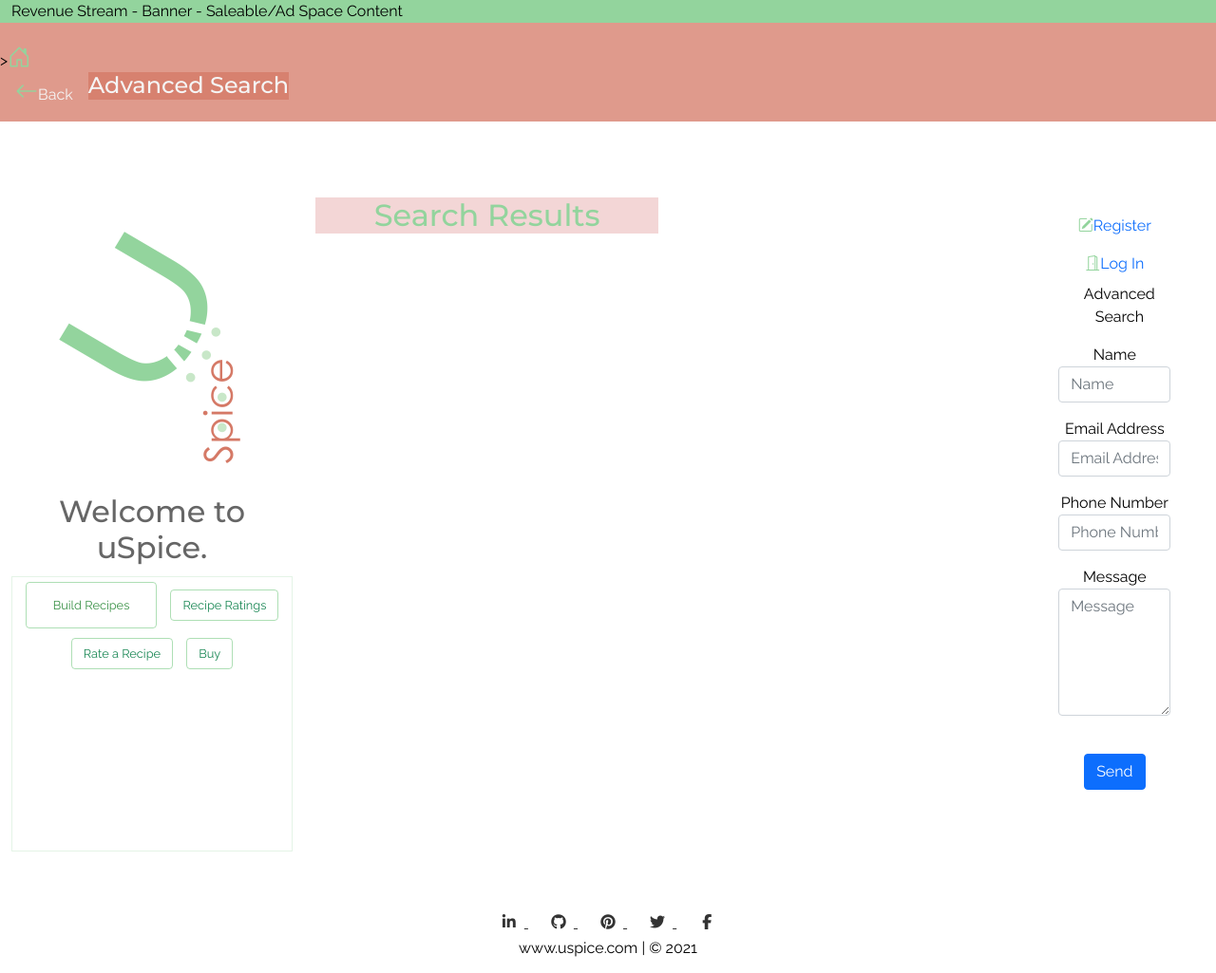
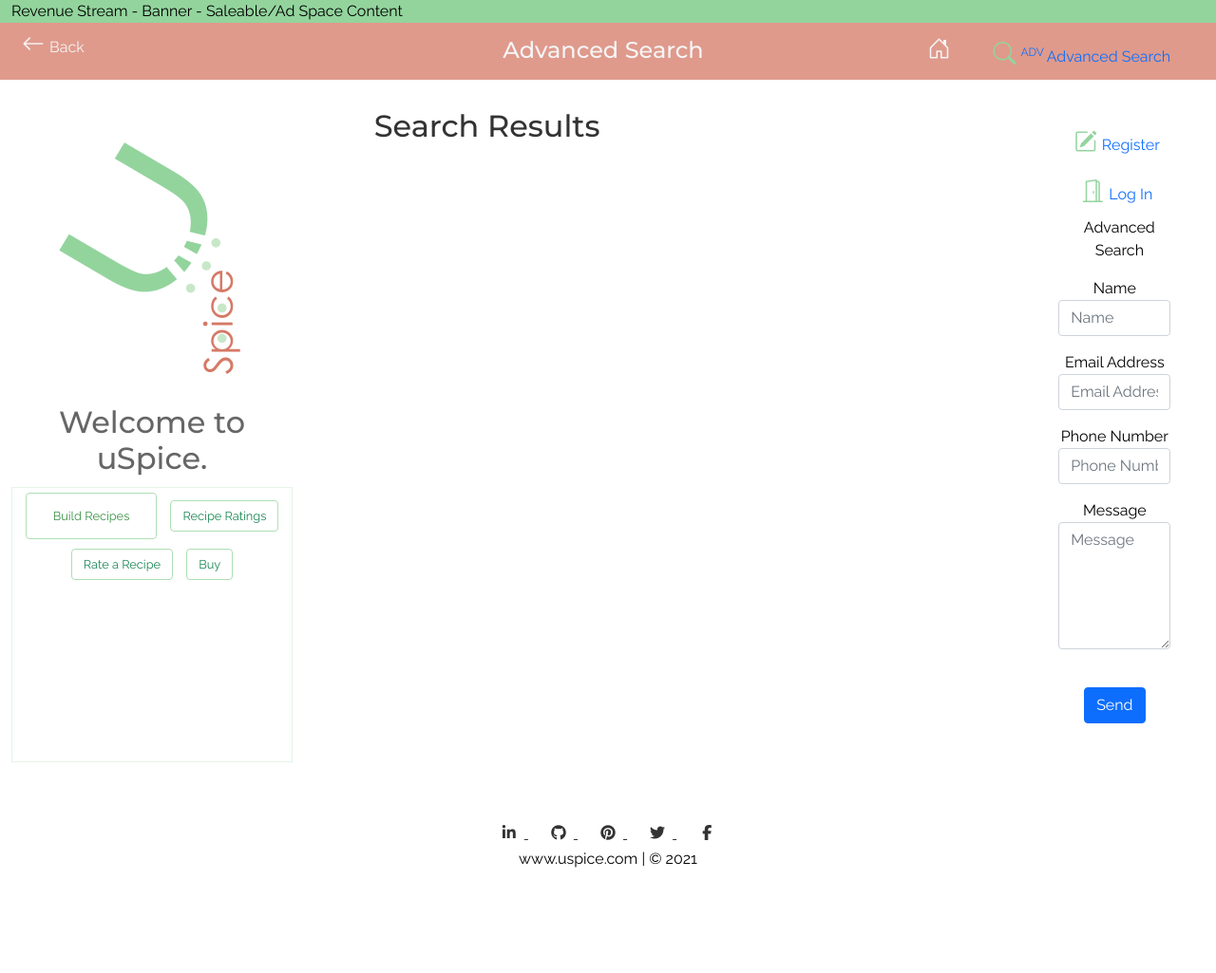
Before and after one commit to GeorgeLychock/MS3-Project-Python-uSpice, a Flask app: page /search in a window 1280 px wide. Shown: the whole page at 95% size. After the commit the page ends 914 px from the top, so only its background shows below. Run offline with Flask 2, Linux system fonts and the light colour scheme; some libraries are stand-ins or nearby versions.

Commit message:
styles: Updated MU and CSS for the top banners, header, and content areas

```diff
--- a/static/css/style.css
+++ b/static/css/style.css
@@ -63,6 +63,7 @@ button:focus {
 
 .nav-link i {
   font-size: 1rem;
+  margin: 0 5px;
 }
 
 .form-check label {
@@ -95,7 +96,7 @@ p {
 .us-i-color-02 {color: whitesmoke;}
 .us-h1-color-01 {color: #666;}
 .us-h1-color-02 {color: whitesmoke;}
-.us-h2-color-01 {color: #93d49d;}
+.us-h2-color-01 {color: #333;}
 .us-btn-color-01 {color: rgba(147, 212, 157, .25);}
 .us-btn-color-02 {color: whitesmoke;}
 
@@ -115,9 +116,18 @@ p {
 }
 
 /* Banners */
+.us-banner-container {
+  min-height: 60px;
+  padding: 5px 10px;
+}
+
 .us-index-banner {
   padding: 5px 10px 0 5px;
   font-size: .75rem;
+}
+
+.us-banner-top  {
+  padding: 15px 0 3px 0;
 }
 
 .us-banner-top-rev {
@@ -125,16 +135,12 @@ p {
   background-color: #93d49d;
 }
 
-.us-banner-top {
-  padding: 8px 0;
-}
-
 .us-banner-top-title-div {
   display: inline-block;
 }
 
 .us-banner-top-title {
-  font-size: 1.5rem;
+  font-size: 1.25rem;
 }
 
 .us-banner-backbtn {
@@ -145,8 +151,13 @@ p {
   color: whitesmoke;
 }
 
+.us-banner-backbtn :hover {
+  color: #333;
+}
+
 .us-banner-homebtn {
   margin-right: 10px;
+  text-align: right;
 }
 
 .us-adv-search-col {
@@ -170,15 +181,11 @@ p {
 
 .us-advsearch-link {
   padding: 0;
+  margin: 0 10px;
 }
 
 .us-qsearch-input {
   display: inline;
-}
-
-.us-index-main {
-  max-width: 1400px;
-  min-height: 600px;
 }
 
 /* Forms */
@@ -228,6 +235,7 @@ p {
 
 .us-menu-link-01 {
   font-size: 1rem;
+  margin-right: 2px;
 }
 
 .us-menu-link-02 {
@@ -235,6 +243,13 @@ p {
 }
 
 /* Content Blocks */
+
+.us-main-content {
+  max-width: 1400px;
+  min-height: 600px;
+  margin-top: 30px;
+}
+
 .us-content-header {
   margin: 10px 0 20px 0;
 }
@@ -358,12 +373,20 @@ padding: 0 10%;
 /* @media styles */
 @media only screen and (min-width: 1072px) {
 
+  .nav-link i {
+    font-size: 1.5rem;
+  }
+
   .logo-image {
     width: 200px;
   }
 
   #logo-outer {
       margin-bottom: 20px;
+  }
+
+  .us-banner-container {
+    padding: 5px 10px 0px 10px;
   }
 
   .us-banner-top-rev {
@@ -374,6 +397,26 @@ padding: 0 10%;
     text-align: center;
     padding-left: 100px;
     height: 60px;
+  }
+
+  .us-banner-top  {
+    padding: 10px 10px 3px 0;
+  }
+
+  .us-banner-top-title {
+    font-size: 1.5rem;
+  }
+
+  .us-banner-backbtn {
+    margin: -10px 0 0 20px;
+  }
+
+  .us-banner-homebtn {
+    margin-right: 40px;
+  }
+
+  .us-advsearch-link {
+    margin: 0 40px;
   }
 
   .us-index-main {
--- a/templates/base.html
+++ b/templates/base.html
@@ -62,10 +62,12 @@
         {% block banner %}
         {% endblock %}
 
-        <div class="container-fluid us-index-main">
+        <div class="container-fluid us-main-content">
             <div class="row">
                 <!-- Header -->
-                <header class="col-12 col-lg-3 us-text-center us-header-box">
+                {% block header %}
+                {% endblock %}
+                <header class="d-none d-md-block col-12 col-md-3 us-text-center us-header-box">
                     <div id="logo-outer">
                         <div><img class="logo-image" src="{{ url_for('static', filename='img/logo-1000.png' ) }}"></div>
                     </div>
@@ -79,7 +81,6 @@
                         <button type="button" class="btn btn-outline-success us-nav-btn">Buy</button>
                     </div>
                 </header>
-
                 <!-- Insert main content depending on page type -->
                 <article class="col-12 col-md-7 us-text-center">
                     <!-- flash messages -->
--- a/templates/search.html
+++ b/templates/search.html
@@ -2,26 +2,37 @@
 
 <!-- Advanced Search - Banner -->
 {% block banner %}
-    <div class="container-fluid">
-        <div class="row">
-            <div class="col us-banner-top us-b-color-00">
-                <div class="us-banner-homebtn">
-                    <a class="nav-link" href="{{ url_for('index') }}" title="Home"></a>><i class="bi bi-house-door us-user-menu-link-01 us-i-color-01"></i></a>
+    <div class="container-fluid us-banner-container us-b-color-00">
+        <nav class="row text-center">
+            <div class="col-4 col-md-3 us-banner-top">
+                <div class="us-banner-backbtn">
+                    <a class="nav-link us-padding-0" href="{{ url_for('index') }}"><i class="bi bi-arrow-left us-user-menu-link-01 us-i-color-02"></i>Back</a>
                 </div>
-                <div class="us-banner-backbtn">
-                    <a class="nav-link" href="{{ url_for('index') }}"><i class="bi bi-arrow-left us-user-menu-link-01 us-i-color-01"></i>Back</a>
-                </div>
-                <div class="us-banner-top-title-div us-b-color-00 us-p-color-01">
+            </div>
+            <div class="col-4 col-md-6 us-banner-top">
+                <div class="us-banner-top-title-div us-p-color-01">
                     <h1 class="us-banner-top-title us-h1-color-02">Advanced Search</h1>
                 </div>
             </div>
-        </div>
+            <div class="col-4 col-md-3 us-banner-top">
+                <div class="d-none d-md-block float-end">
+                    <a class="nav-link us-advsearch-link" href="{{ url_for('search') }}"><i class="bi bi-search us-user-menu-link-01 us-i-color-01"></i><sup>ADV </sup>Advanced
+                        Search</a>
+                </div>
+                <div class=".d-none d-xs-block d-md-none float-end">
+                    <a class="nav-link us-advsearch-link" href="{{ url_for('search') }}"><i class="bi bi-search us-user-menu-link-01 us-i-color-01"></i><sup>ADV </sup></a>
+                </div>
+                <div class="us-banner-homebtn">
+                    <a class="nav-link us-padding-0" href="{{ url_for('index') }}" title="Home"></a><i class="bi bi-house-door us-user-menu-link-01 us-i-color-02"></i></a>
+                </div>
+            </div>
+        </nav>
     </div>
 {% endblock %}
 
 <!-- Search Results Block -->
 {% block content %}
-    <div id="us-hr-box-id" class="col-12 col-lg-6 us-text-center us-hr-box us-b-color-02a">
+    <div id="us-hr-box-id" class="col-12 col-lg-6 us-text-center us-hr-box">
         <h2 class="us-hr-header us-h2-color-01">Search Results</h2>
 
     </div>
```
Also changed, not shown: templates/build_recipe.html (+21 -14 lines), templates/index.html (+21 -3 lines), templates/login.html (+16 -12 lines), templates/profile.html (+16 -12 lines), templates/recipe.html (+19 -13 lines), templates/register.html (+4 -4 lines).
